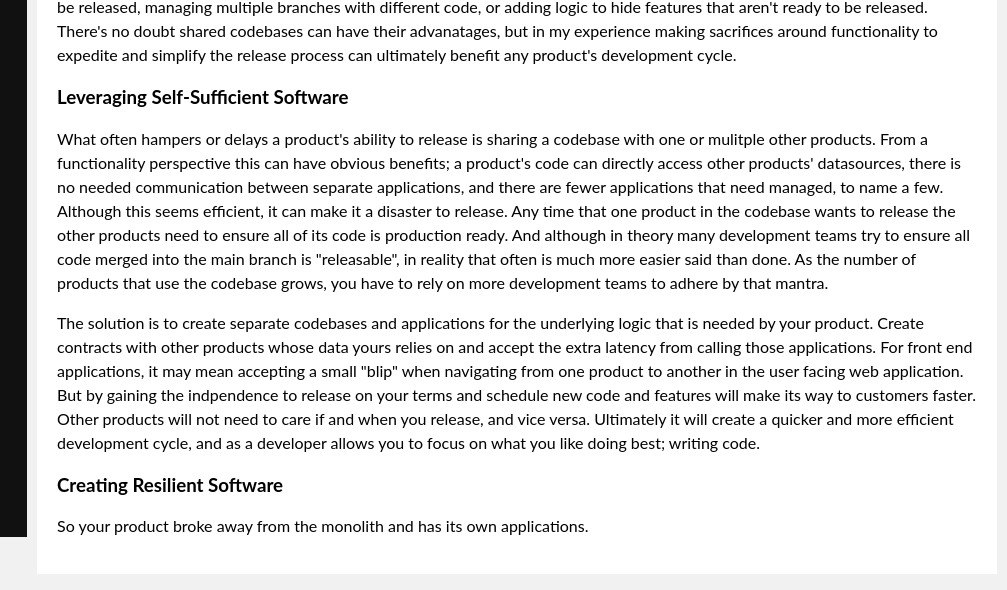
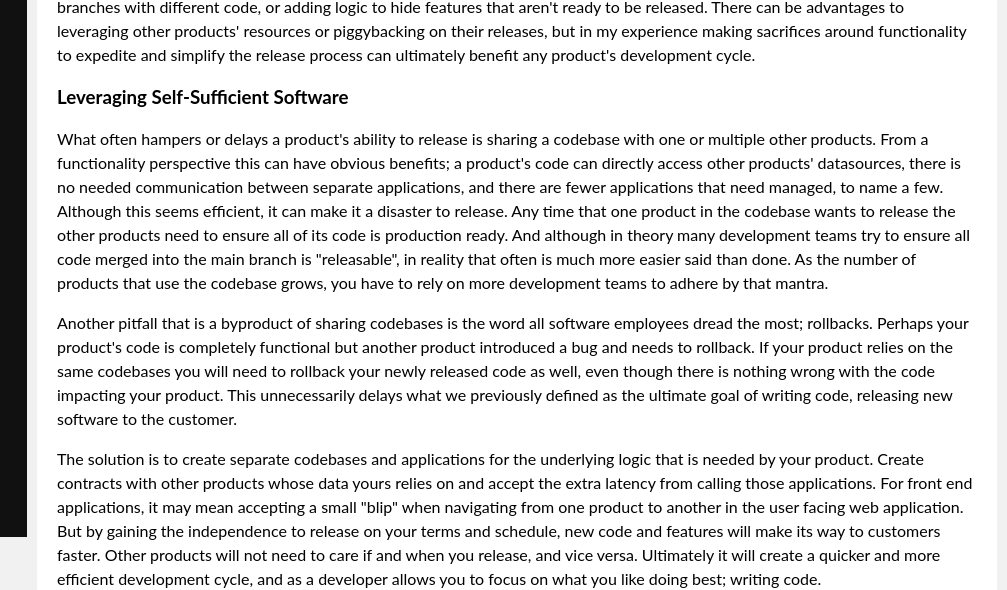
Before and after one commit to MattBriden/my-website, a plain HTML site: page release-process.html in a window 1280 px wide. Shown: the part 283-873 px from the top of the page, 273-1280 px from the left. Drawn offline with nearby package versions, Linux system fonts and the light colour scheme.

Commit message:
finished release proccess entry

```diff
--- a/release-process.html
+++ b/release-process.html
@@ -6,8 +6,8 @@
 
     <script src="https://ajax.googleapis.com/ajax/libs/jquery/3.3.1/jquery.min.js"></script>
     <script src="javascript/loader.js"></script>
-    <meta property="og:title" content="Matt Briden - The Release Process"/>
-    <meta property="og:image" content="assets/webflux.png"/>
+    <meta property="og:title" content="The Release Process - Trading Functionality for Releasability"/>
+    <meta property="og:image" content="assets/release.jpeg"/>
 </head>
 <body>
 
@@ -19,17 +19,18 @@
     <div class="card">
         <h3>The Headaches of Releasing</h3>
         <p>
-            As web developers it can be easy to lose sight of the end goal of the code we write. We can get caught up in new technologies or focus on nagging edge cases that we know exist since we built the system. But at the end of the day the goal is to release new code to the customer and do so in a timely fashion. Unfortunately, releasing code is not always a straight forward process. Often times cooridination is needed with other products if there are shared codebases and this can cause tedious extra (and arguably unneccessary) work for developers. No developer wants to spend time looking through old commits and seeing what can and can't be released, managing multiple branches with different code, or adding logic to hide features that aren't ready to be released. There's no doubt shared codebases can have their advanatages, but in my experience making sacrifices around functionality to expedite and simplify the release process can ultimately benefit any product's development cycle.
+            As web developers it can be easy to lose sight of the end goal of the code we write. We can get caught up in new technologies or focus on nagging edge cases that we know exist since we built the system. But at the end of the day the goal is to release new code to the customer and do so in a timely fashion. Unfortunately, releasing code is not always a straight forward process. Often times coordination is needed with other products and this can cause tedious extra (and arguably unnecessary) work for developers. No developer wants to spend time looking through old commits and seeing what can and can't be released, managing multiple branches with different code, or adding logic to hide features that aren't ready to be released. There can be advantages to leveraging other products' resources or piggybacking on their releases, but in my experience making sacrifices around functionality to expedite and simplify the release process can ultimately benefit any product's development cycle.
         </p>
         <h3>Leveraging Self-Sufficient Software</h3>
         <p>
-            What often hampers or delays a product's ability to release is sharing a codebase with one or mulitple other products. From a functionality perspective this can have obvious benefits; a product's code can directly access other products' datasources, there is no needed communication between separate applications, and there are fewer applications that need managed, to name a few. Although this seems efficient, it can make it a disaster to release. Any time that one product in the codebase wants to release the other products need to ensure all of its code is production ready. And although in theory many development teams try to ensure all code merged into the main branch is "releasable", in reality that often is much more easier said than done. As the number of products that use the codebase grows, you have to rely on more development teams to adhere by that mantra.
+            What often hampers or delays a product's ability to release is sharing a codebase with one or multiple other products. From a functionality perspective this can have obvious benefits; a product's code can directly access other products' datasources, there is no needed communication between separate applications, and there are fewer applications that need managed, to name a few. Although this seems efficient, it can make it a disaster to release. Any time that one product in the codebase wants to release the other products need to ensure all of its code is production ready. And although in theory many development teams try to ensure all code merged into the main branch is "releasable", in reality that often is much more easier said than done. As the number of products that use the codebase grows, you have to rely on more development teams to adhere by that mantra.
         </p>
         <p>
-            The solution is to create separate codebases and applications for the underlying logic that is needed by your product. Create contracts with other products whose data yours relies on and accept the extra latency from calling those applications. For front end applications, it may mean accepting a small "blip" when navigating from one product to another in the user facing web application. But by gaining the indpendence to release on your terms and schedule new code and features will make its way to customers faster. Other products will not need to care if and when you release, and vice versa. Ultimately it will create a quicker and more efficient development cycle, and as a developer allows you to focus on what you like doing best; writing code.
+            Another pitfall that is a byproduct of sharing codebases is the word all software employees dread the most; rollbacks. Perhaps your product's code is completely functional but another product introduced a bug and needs to rollback. If your product relies on the same codebases you will need to rollback your newly released code as well, even though there is nothing wrong with the code impacting your product. This unnecessarily delays what we previously defined as the ultimate goal of writing code, releasing new software to the customer.
         </p>
-        <h3>Creating Resilient Software</h3>
-        <p>So your product broke away from the monolith and has its own applications. </p>
+        <p>
+            The solution is to create separate codebases and applications for the underlying logic that is needed by your product. Create contracts with other products whose data yours relies on and accept the extra latency from calling those applications. For front end applications, it may mean accepting a small "blip" when navigating from one product to another in the user facing web application. But by gaining the independence to release on your terms and schedule, new code and features will make its way to customers faster. Other products will not need to care if and when you release, and vice versa. Ultimately it will create a quicker and more efficient development cycle, and as a developer allows you to focus on what you like doing best; writing code.
+        </p>
     </div>
 </div>
 
```
Also changed, not shown: assets/release.jpeg (added).
